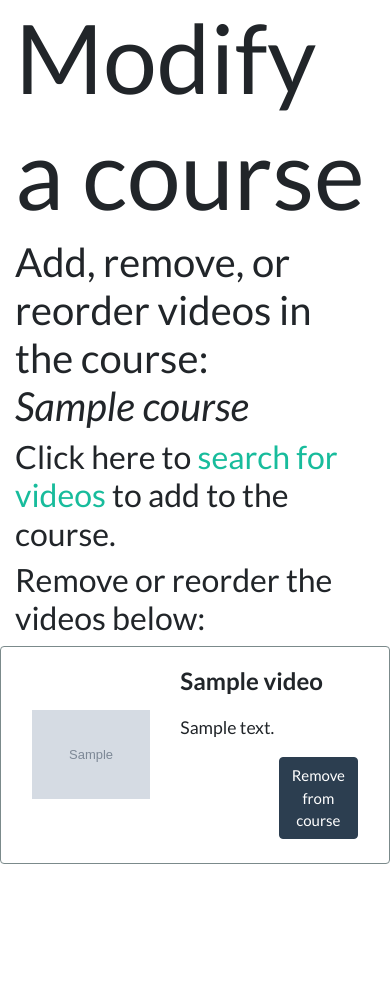
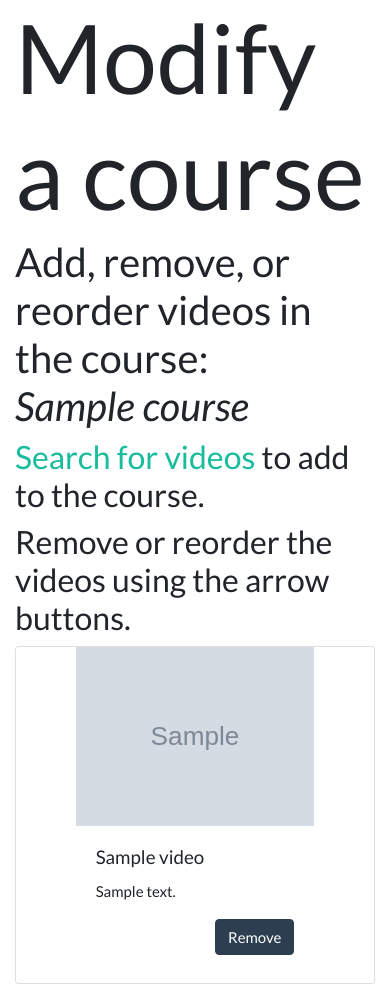
Before and after one commit to andreamartz/sb-29-capstone-1, a Flask app: page /courses/1/edit in a window 390 px wide. Shown: the part 119-1119 px from the top of the page. Before the commit the page ends 983 px from the top, so only its background shows below. Run offline with Flask 2, Linux system fonts and the light colour scheme; tables that the repository leaves empty hold one stand-in row (values such as "Sample post"); grey boxes marked "Sample" are stand-in pictures; parts of the project's set-up code (start-up, migrations or seed data) failed here and were passed over.

Commit message:
Make course edit page responsive

```diff
--- a/static/stylesheets/main.css
+++ b/static/stylesheets/main.css
@@ -30,3 +30,7 @@
 .description {
   font-size: 1.1rem;
 }
+
+.card-body-style {
+  height: 100%;
+}
--- a/templates/courses/edit.html
+++ b/templates/courses/edit.html
@@ -18,26 +18,27 @@ This view should be passed the course id-->
     <h2>Add, remove, or reorder videos in the course:<br>
       <i>{{ course.title }}</i>
     </h2>
-    <h3>Click here to <a href="./videos/search"> search for videos</a> to add to the course.</h3>
-    <h3>Remove or reorder the videos below:</h3>
+    <h3><a href="./videos/search">Search for videos</a> to add to the course.</h3>
+    <h3>Remove or reorder the videos using the arrow buttons.</h3>
   </div>
 </div>
-<div class="row justify-content-center">
-  <div class="col">
 {% if videos_courses %}
 {% for vc in videos_courses %}
-    <article class="row mb-4 p-3 align-items-center border border-dark rounded">
-      <div class="col-5 image-container">
+<div class="card mb-3">
+  <div class="row no-gutters justify-content-center">
+    <div class="col-8 col-md-4 image-container">
+      <!-- Course Image -->
       <!-- CHANGE: remove this line when replacing thumbnail with iframe -->
-        <img src="{{ vc.video.thumbUrl }}" class="img-fluid searched-item"
-          alt="thumbnail of video: {{ vc.video.title }}">
+      <img src="{{ vc.video.thumbUrl }}" class="img-fluid searched-item" alt="thumbnail of video: {{ vc.video.title }}">
       <!-- CHANGE: uncomment and turn into a variable to show iframe -->
       <!-- video.iframe -->
     </div>
-      <div class="col-7">
-        <p class="title"><b>{{ vc.video.title }}</b></p>
-        <p class="description">{{vc.video.description}}</p>
-        <div class="row mb-2 align-items-center justify-content-between">
+    <div class="col-8 col-md-8">
+      <div class="card-body card-body-style">
+        <!-- Course title & description -->
+        <h5 class="card-title">{{ vc.video.title}}</h5>
+        <p class="card-text">{{ vc.video.description }}</p>
+        <div class="row mb-2 align-items-end justify-content-between btn-container">
           <div class="col">
             <!-- form for up arrow (sequence minus 1) -->
             {% if vc.video_seq != 1 %}
@@ -60,19 +61,20 @@ This view should be passed the course id-->
             </form>
             {% endif %}
           </div>
-          <div class="col text-right">
+          <div class="col ml-5">
             <!-- CHANGE: is curr-video-seq still needed? -->
             <form action="/courses/{{ course.id }}/remove-video" class="d-inline" method="POST">
               <input type="hidden" name="course-id" value={{course.id}}>
               <input type="hidden" name="video-seq" value={{vc.video_seq}}>
               <input type="hidden" name="video-id" value={{vc.video.id}}>
-              <button type="submit" class="btn btn-primary">Remove from course</button>
+              <button type="submit" class="btn btn-primary">Remove</button>
             </form>
           </div>
         </div>
-
       </div>
-    </article>
+    </div>
+  </div>
+</div>
 {% endfor %}
 {% else %}
 <h3>This course currently has no videos in it.</h3>
@@ -80,6 +82,4 @@ This view should be passed the course id-->
   <button type="submit">Search videos</button>
 </form>
 {% endif %}
-  </div>
-</div>
 {% endblock %}
```
Lines whose indentation alone changed are shown as unchanged.
